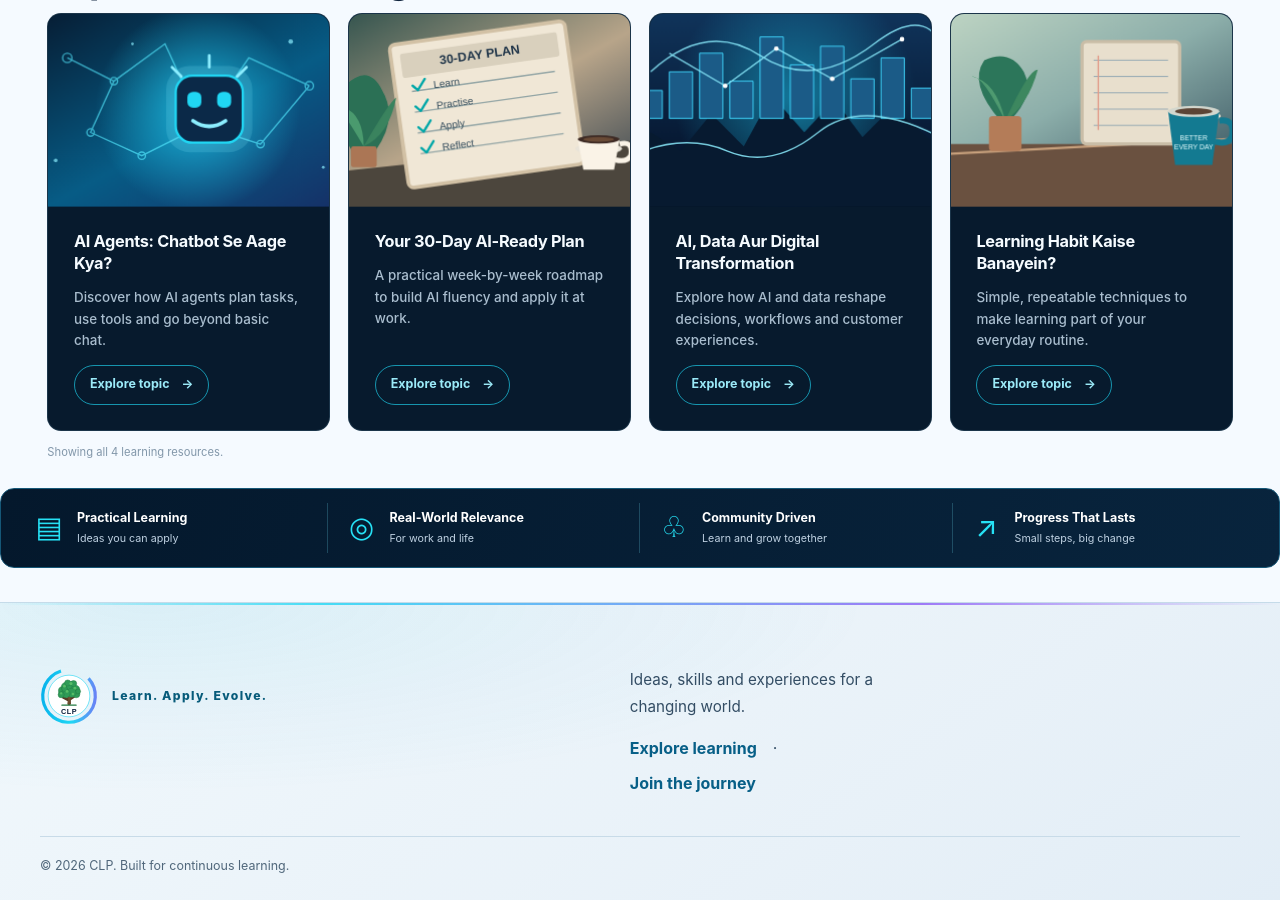
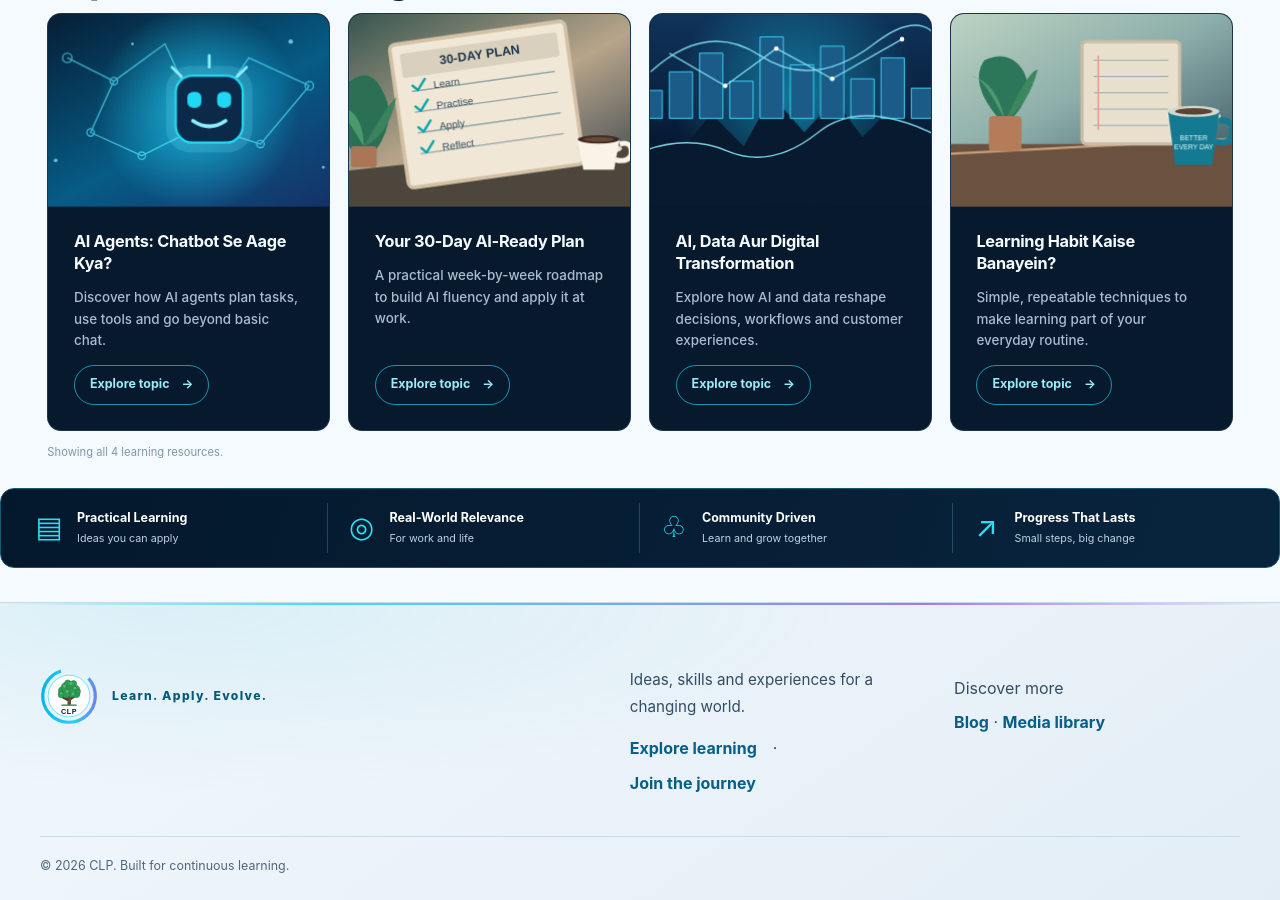
Before and after one commit to sanjeevkshu/clp, a Jekyll site: the page built from index.md, in a window 1280 px wide and 900 px high, scrolled down 1153 px. Built offline with Jekyll 4.4.1, drawn with Linux system fonts in a browser that asks for light colours.

Commit message:
Add Blog and Media Library to footer navigation

```diff
--- a/_includes/footer.html
+++ b/_includes/footer.html
@@ -1 +1 @@
-<footer class="site-footer"><div class="footer-brand"><img src="{{ '/assets/images/clp-mark.svg' | relative_url }}" alt="CLP Kalpavriksha emblem" width="58" height="58"><p>Learn. Apply. Evolve.</p></div><div><p>Ideas, skills and experiences for a changing world.</p><p><a href="{{ '/learn/' | relative_url }}">Explore learning</a> · <a href="{{ '/community/' | relative_url }}">Join the journey</a></p></div><small>© {{ 'now' | date: '%Y' }} CLP. Built for continuous learning.</small></footer>
+<footer class="site-footer"><div class="footer-brand"><img src="{{ '/assets/images/clp-mark.svg' | relative_url }}" alt="CLP Kalpavriksha emblem" width="58" height="58"><p>Learn. Apply. Evolve.</p></div><div><p>Ideas, skills and experiences for a changing world.</p><p><a href="{{ '/learn/' | relative_url }}">Explore learning</a> · <a href="{{ '/community/' | relative_url }}">Join the journey</a></p></div><div class="footer-discovery"><p class="footer-discovery-title">Discover more</p><p><a href="{{ '/blog/' | relative_url }}">Blog</a> · <a href="{{ '/media/' | relative_url }}">Media library</a></p></div><small>© {{ 'now' | date: '%Y' }} CLP. Built for continuous learning.</small></footer>
```
